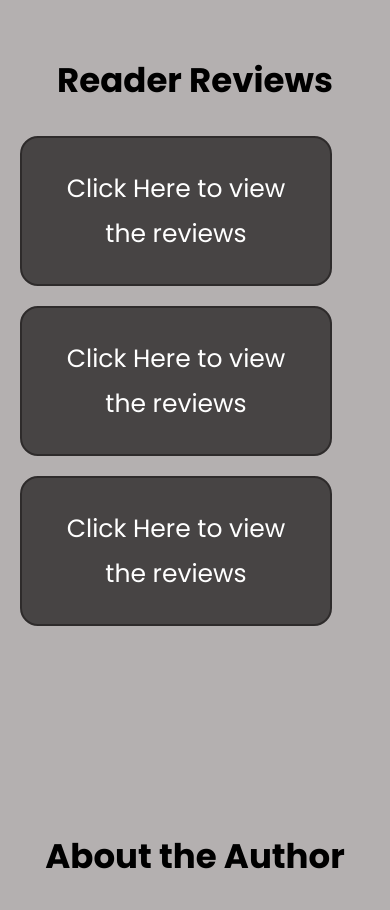
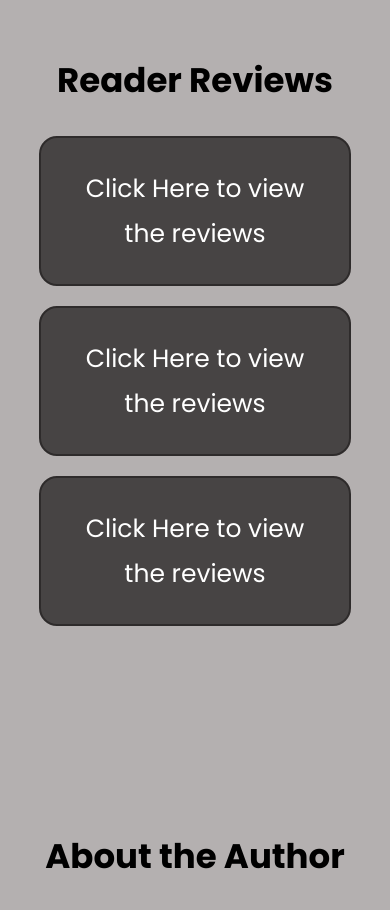
Before and after one commit to muhammad0faizan/wali-muhammad, a plain HTML site: page index.html in a window 390 px wide. Shown: the part 1640-2550 px from the top of the page. Drawn offline with Linux system fonts and the light colour scheme.

Commit message:
Update style.css

```diff
--- a/style.css
+++ b/style.css
@@ -366,12 +366,17 @@ footer a:hover {
 
 @media(max-width:900px) {
 
-
-    .review {
-      display: flex !important;
+.review {
+    display: flex;
     justify-content: center;
     align-items: center;
-    text-align: center;
+
+    width: 80vw;
+    padding: 28px;
+    margin: 20px auto;
+    background: #474444;
+    border-radius: 18px;
+    border: 2px solid rgb(46, 43, 43);
 }
     .hero {
 
```
